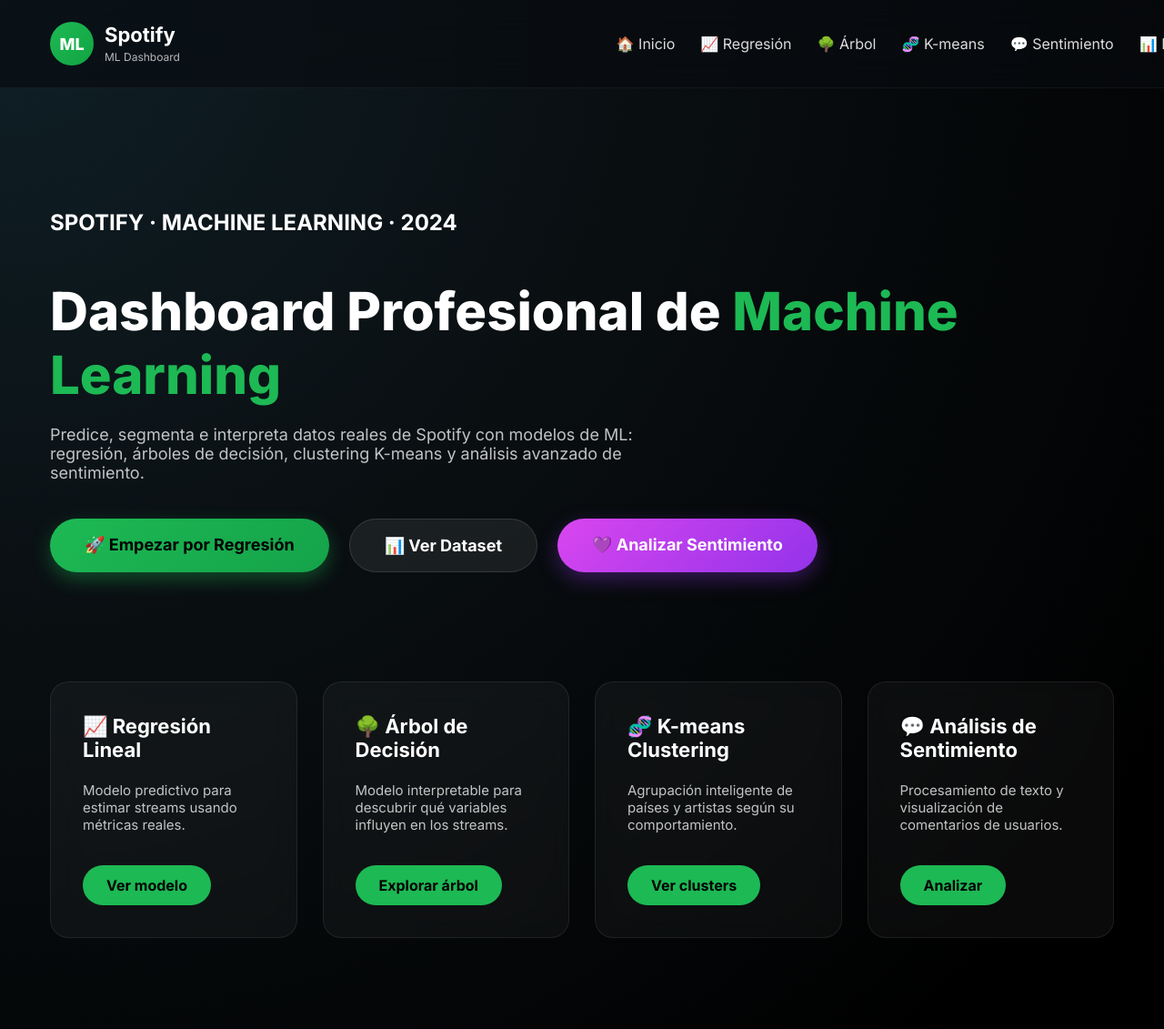
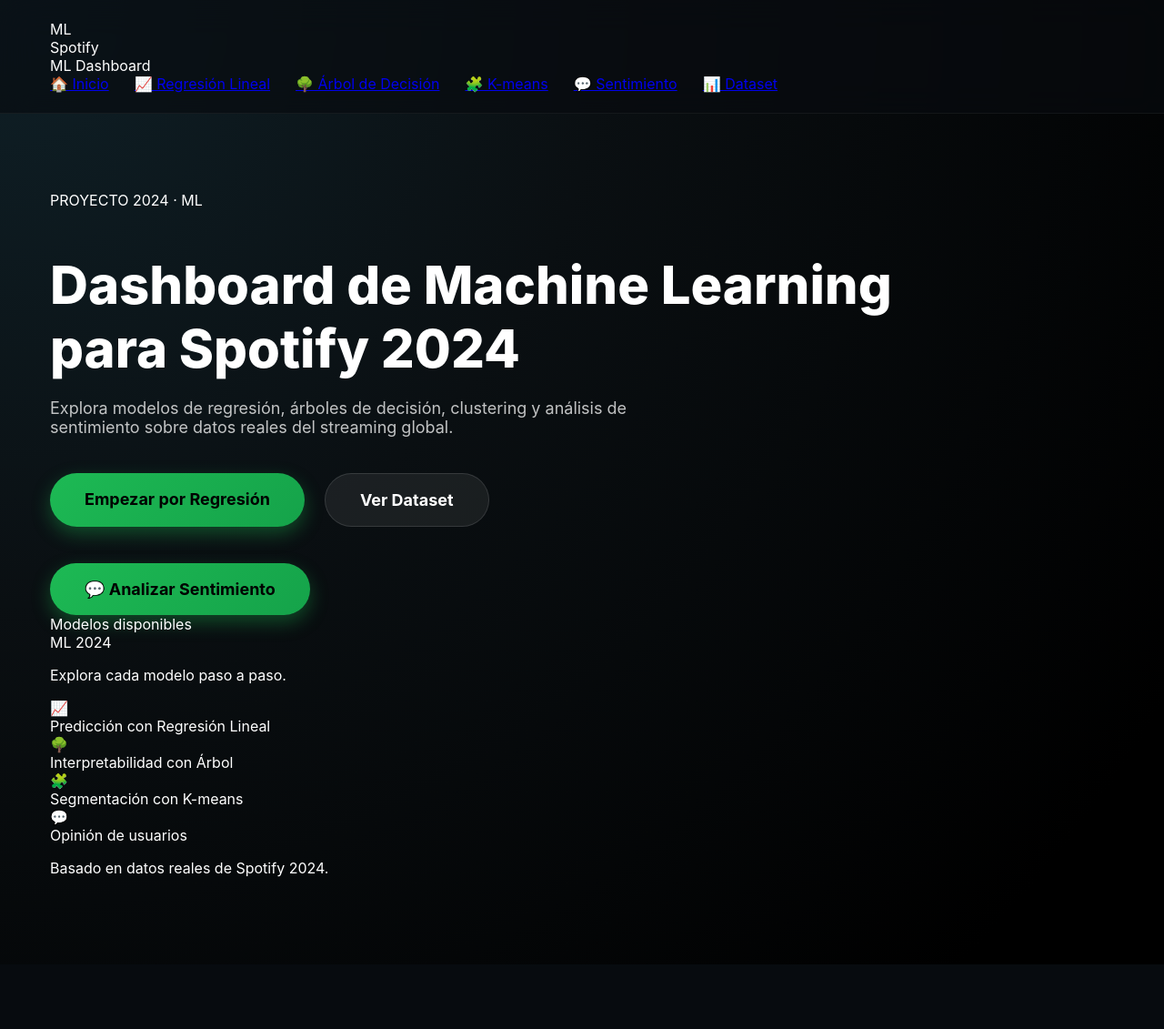
Before and after one commit to guillermtrres14-cyber/Programacion-II-Spotify, a Flask app: page / in a window 1280 px wide. Shown: the whole page at 91% size. After the commit the page ends 1060 px from the top, so only its background shows below. Run offline with Flask 3, Linux system fonts and the light colour scheme.

Commit message:
Actualizaci├│n autom├ítica

```diff
--- a/OneDrive/Documentos/UDI/Programacion II/Proyecto_Final/templates/index.html
+++ b/OneDrive/Documentos/UDI/Programacion II/Proyecto_Final/templates/index.html
@@ -1,86 +1,116 @@
 <!DOCTYPE html>
 <html lang="es">
 <head>
-    <meta charset="UTF-8">
-    <title>Spotify ML Dashboard</title>
-    <link rel="stylesheet" href="/static/styles.css">
+    <meta charset="UTF-8" />
+    <title>Spotify ML Dashboard 2024</title>
+
+    <!-- Fuentes y estilos -->
     <link rel="preconnect" href="https://fonts.googleapis.com">
-    <link href="https://fonts.googleapis.com/css2?family=Inter:wght@300;400;600;700;800&display=swap" rel="stylesheet">
+    <link rel="preconnect" href="https://fonts.gstatic.com" crossorigin>
+    <link href="https://fonts.googleapis.com/css2?family=Poppins:wght@300;400;600;700&display=swap" rel="stylesheet">
+
+    <link rel="stylesheet" href="{{ url_for('static', filename='styles.css') }}">
 </head>
 
 <body>
+<div class="page">
 
-<!-- === NAVBAR === -->
-<nav class="navbar">
-    <div class="nav-left">
-        <div class="logo-circle">ML</div>
-        <div class="logo-text">
-            <h1>Spotify</h1>
-            <span>ML Dashboard</span>
+    <!-- NAVBAR -->
+    <header class="navbar">
+        <div class="navbar-content">
+            <div class="logo">
+                <div class="logo-icon">ML</div>
+                <div>
+                    <div class="logo-text-main">Spotify</div>
+                    <div class="logo-text-sub">ML Dashboard</div>
+                </div>
+            </div>
+
+            <nav class="nav-links">
+                <a href="{{ url_for('index') }}">🏠 Inicio</a>
+                <a href="{{ url_for('vista_regresion') }}">📈 Regresión Lineal</a>
+                <a href="{{ url_for('vista_arbol') }}">🌳 Árbol de Decisión</a>
+                <a href="{{ url_for('vista_kmeans') }}">🧩 K-means</a>
+                <a href="{{ url_for('vista_sentimiento') }}">💬 Sentimiento</a>
+                <a href="{{ url_for('vista_dataset') }}">📊 Dataset</a>
+            </nav>
         </div>
-    </div>
+    </header>
 
-    <ul class="nav-links">
-        <li><a href="/" class="nav-item">🏠 Inicio</a></li>
-        <li><a href="/regresion" class="nav-item">📈 Regresión</a></li>
-        <li><a href="/arbol" class="nav-item">🌳 Árbol</a></li>
-        <li><a href="/kmeans" class="nav-item">🧬 K-means</a></li>
-        <li><a href="/sentimientos" class="nav-item">💬 Sentimiento</a></li>
-        <li><a href="/dataset" class="nav-item">📊 Dataset</a></li>
-    </ul>
-</nav>
+    <!-- HERO -->
+    <section class="hero">
 
-<!-- === HERO PRINCIPAL === -->
-<section class="hero">
-    <div class="hero-content">
-        <h2 class="small-title">SPOTIFY · MACHINE LEARNING · 2024</h2>
+        <div class="hero-left">
+            <div class="hero-tag">PROYECTO 2024 · ML</div>
 
-        <h1 class="hero-title">
-            Dashboard <span>Profesional</span> de
-            <span class="green">Machine Learning</span>
-        </h1>
+            <h1 class="hero-title">
+                Dashboard de <span class="highlight">Machine Learning</span><br>
+                para Spotify 2024
+            </h1>
 
-        <p class="hero-subtitle">
-            Predice, segmenta e interpreta datos reales de Spotify con modelos de ML:
-            regresión, árboles de decisión, clustering K-means y análisis avanzado de sentimiento.
-        </p>
+            <p class="hero-subtitle">
+                Explora modelos de regresión, árboles de decisión, clustering y análisis de sentimiento
+                sobre datos reales del streaming global.
+            </p>
 
-        <div class="hero-buttons">
-            <a href="/regresion" class="btn-primary">🚀 Empezar por Regresión</a>
-            <a href="/dataset" class="btn-secondary">📊 Ver Dataset</a>
-            <a href="/sentimientos" class="btn-purple">💜 Analizar Sentimiento</a>
+            <!-- BOTONES PRINCIPALES -->
+            <div class="hero-buttons">
+
+                <a href="{{ url_for('vista_regresion') }}" class="btn-primary">
+                    Empezar por Regresión
+                </a>
+
+                <a href="{{ url_for('vista_dataset') }}" class="btn-secondary">
+                    Ver Dataset
+                </a>
+
+            </div>
+
+            <div class="hero-buttons">
+                <a href="{{ url_for('vista_sentimiento') }}" class="btn-primary">
+                    💬 Analizar Sentimiento
+                </a>
+            </div>
+
         </div>
-    </div>
-</section>
 
-<!-- === SECCIÓN DE CARDS ELEGANTES === -->
-<section class="cards-section">
+        <!-- PANEL DERECHO -->
+        <aside class="hero-panel">
+            <div class="panel-header">
+                <div class="panel-title">Modelos disponibles</div>
+                <div class="panel-tag">ML 2024</div>
+            </div>
 
-    <div class="card">
-        <h3>📈 Regresión Lineal</h3>
-        <p>Modelo predictivo para estimar streams usando métricas reales.</p>
-        <a href="/regresion" class="card-btn">Ver modelo</a>
-    </div>
+            <p class="panel-desc">Explora cada modelo paso a paso.</p>
 
-    <div class="card">
-        <h3>🌳 Árbol de Decisión</h3>
-        <p>Modelo interpretable para descubrir qué variables influyen en los streams.</p>
-        <a href="/arbol" class="card-btn">Explorar árbol</a>
-    </div>
+            <div class="panel-grid">
 
-    <div class="card">
-        <h3>🧬 K-means Clustering</h3>
-        <p>Agrupación inteligente de países y artistas según su comportamiento.</p>
-        <a href="/kmeans" class="card-btn">Ver clusters</a>
-    </div>
+                <div class="panel-card">
+                    <div class="panel-icon">📈</div>
+                    <div class="panel-text">Predicción con Regresión Lineal</div>
+                </div>
 
-    <div class="card">
-        <h3>💬 Análisis de Sentimiento</h3>
-        <p>Procesamiento de texto y visualización de comentarios de usuarios.</p>
-        <a href="/sentimientos" class="card-btn">Analizar</a>
-    </div>
+                <div class="panel-card">
+                    <div class="panel-icon">🌳</div>
+                    <div class="panel-text">Interpretabilidad con Árbol</div>
+                </div>
 
-</section>
+                <div class="panel-card">
+                    <div class="panel-icon">🧩</div>
+                    <div class="panel-text">Segmentación con K-means</div>
+                </div>
 
+                <div class="panel-card">
+                    <div class="panel-icon">💬</div>
+                    <div class="panel-text">Opinión de usuarios</div>
+                </div>
+            </div>
+
+            <p class="panel-footer">
+                Basado en datos reales de Spotify 2024.
+            </p>
+        </aside>
+    </section>
+</div>
 </body>
 </html>
```
